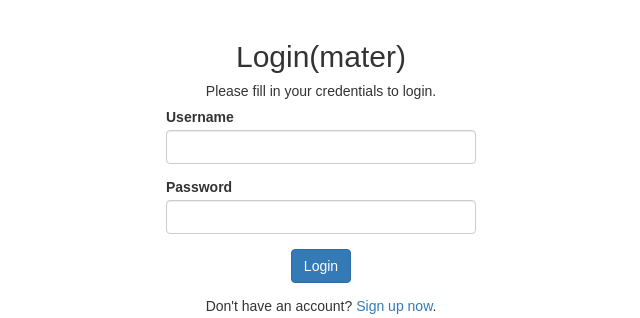
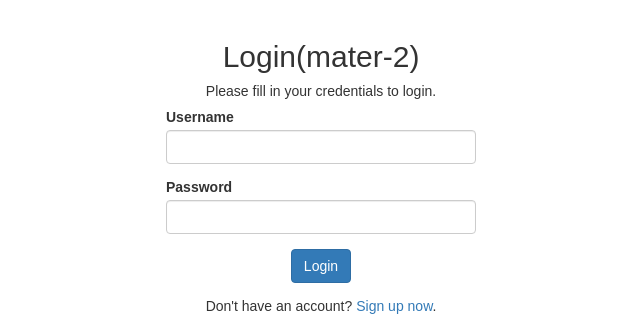
Before and after one commit to iii-org/php-mariadb-app-template, a PHP site: page /login.php in a window 1280 px wide. Shown: the top 318 px of the page, without its empty margins (319-959 px from the left). Run offline with PHP 8.4, Linux system fonts and the light colour scheme; data that the repository does not hold is empty.

Commit message:
驗證修改後網頁是否可以更新

```diff
--- a/app/src/login.php
+++ b/app/src/login.php
@@ -101,7 +101,7 @@ if($_SERVER["REQUEST_METHOD"] == "POST"){
 </head>
 <body>
     <div class="wrapper" style="margin: auto;">
-        <h2 style="text-align:center;">Login(mater)</h2>
+        <h2 style="text-align:center;">Login(mater-2)</h2>
         <p style="text-align:center;">Please fill in your credentials to login.</p>
         <form action="<?php echo htmlspecialchars($_SERVER["PHP_SELF"]); ?>" method="post">
             <div class="form-group <?php echo (!empty($username_err)) ? 'has-error' : ''; ?>">
```
